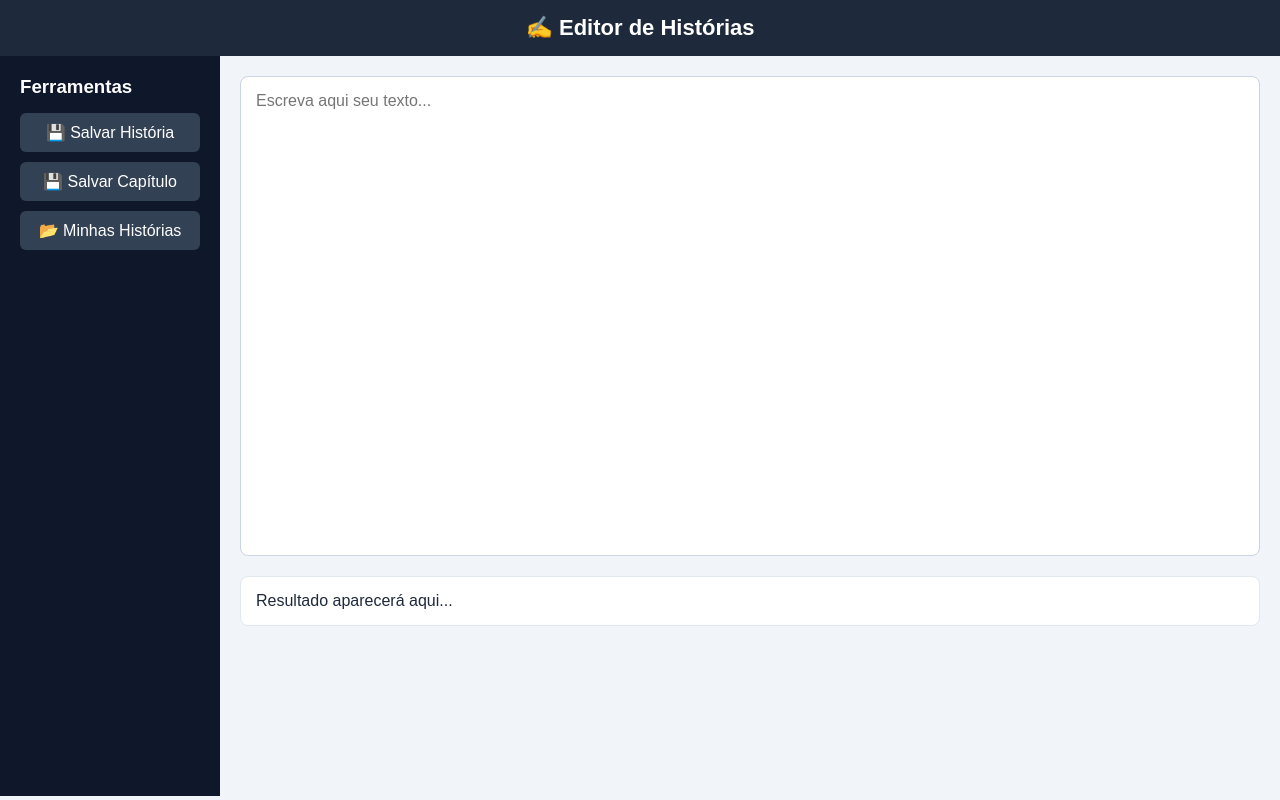
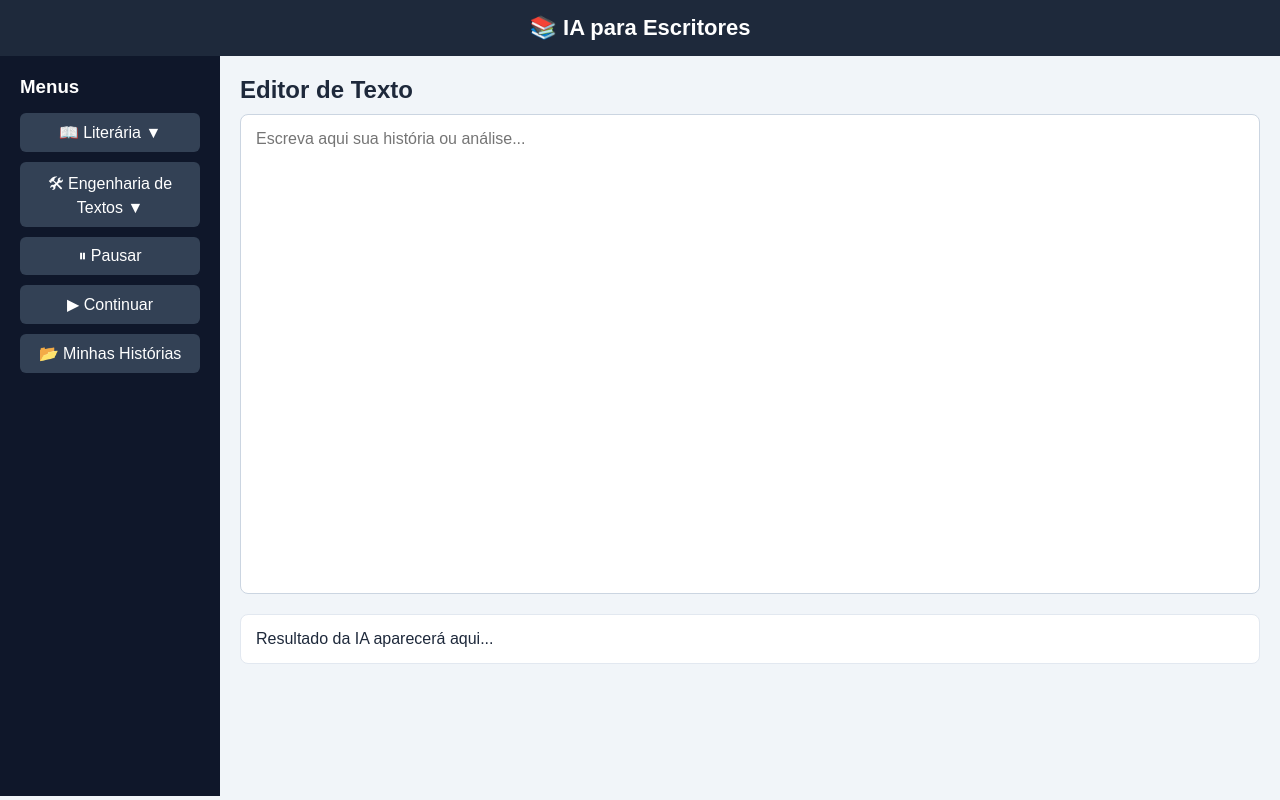
Before and after one commit to Luan-labs/Eva-Liter-ria, a Flask app: page / in a window 1280 px wide. Run offline with Flask 3, Linux system fonts and the light colour scheme; the visitor is signed in with stand-in values (Sample User, id 1).

Commit message:
Update editor layout and titles for clarity

```diff
--- a/templates/editor.html
+++ b/templates/editor.html
@@ -2,36 +2,77 @@
 <html lang="pt-br">
 <head>
 <meta charset="UTF-8">
-    <title>Editor de Histórias</title>
+<title>IA para Escritores</title>
 <link rel="stylesheet" href="{{ url_for('static', filename='style.css') }}">
 </head>
 <body>
-<header>
-    ✍️ Editor de Histórias
-</header>
+
+<header>📚 IA para Escritores</header>
 
 <div class="container">
+
+  <!-- SIDEBAR -->
   <div class="sidebar">
-        <h3>Ferramentas</h3>
+    <h3>Menus</h3>
+
+    <!-- Menu Literária -->
+    <button onclick="document.getElementById('literariaMenu').classList.toggle('show')">📖 Literária ▼</button>
+    <div id="literariaMenu" class="submenu" style="display:none; margin-bottom:10px;">
+      <button onclick="continuarHistoria()">✍️ Continuar</button>
+      <button onclick="revisarTexto()">📝 Revisar</button>
+      <button onclick="traduzirTexto()">🌎 Traduzir</button>
+      <button onclick="gerarIdeia()">💡 Ideia</button>
+      <button onclick="criarPersonagem()">🎭 Personagem</button>
       <button onclick="salvarHistoria()">💾 Salvar História</button>
       <button onclick="salvarCapitulo()">💾 Salvar Capítulo</button>
+      <input type="file" id="uploadLiteraria" onchange="uploadArquivo(event)">
+    </div>
+
+    <!-- Menu Engenharia de Textos -->
+    <button onclick="document.getElementById('engenhariaMenu').classList.toggle('show')">🛠 Engenharia de Textos ▼</button>
+    <div id="engenhariaMenu" class="submenu" style="display:none; margin-bottom:10px;">
+      <button onclick="reformatarTexto()">📝 Reformatar</button>
+      <button onclick="simplificarTexto()">⚡ Simplificar</button>
+      <button onclick="expandirTexto()">➕ Expandir</button>
+      <button onclick="resumirTexto()">🗜 Resumir</button>
+      <input type="file" id="uploadEngenharia" onchange="uploadArquivo(event)">
+    </div>
+
+    <!-- Controle digitação -->
+    <button onclick="pausarDigitar()">⏸ Pausar</button>
+    <button onclick="continuarDigitar()">▶ Continuar</button>
+
+    <!-- Listas de histórias e capítulos -->
     <button onclick="listarHistorias()">📂 Minhas Histórias</button>
   </div>
 
+  <!-- EDITOR -->
   <div class="editor">
-        <textarea id="texto" placeholder="Escreva aqui seu texto..."></textarea>
+    <h2>Editor de Texto</h2>
+    <textarea id="texto" placeholder="Escreva aqui sua história ou análise..."></textarea>
 
-        <div class="resultado" id="resultado">
-            Resultado aparecerá aqui...
-        </div>
+    <div class="resultado" id="resultado">Resultado da IA aparecerá aqui...</div>
 
     <div class="listas">
       <div id="historiasList"></div>
       <div id="capitulosList"></div>
     </div>
   </div>
+
 </div>
 
 <script src="{{ url_for('static', filename='script.js') }}"></script>
+<script>
+// Mostrar / ocultar submenu
+document.querySelectorAll('.sidebar button').forEach(btn=>{
+    btn.addEventListener('click', ()=>{
+        const submenu = btn.nextElementSibling;
+        if(submenu && submenu.classList.contains('submenu')){
+            submenu.style.display = (submenu.style.display === 'none') ? 'block' : 'none';
+        }
+    });
+});
+</script>
+
 </body>
 </html>
```
Lines whose indentation alone changed are shown as unchanged.
